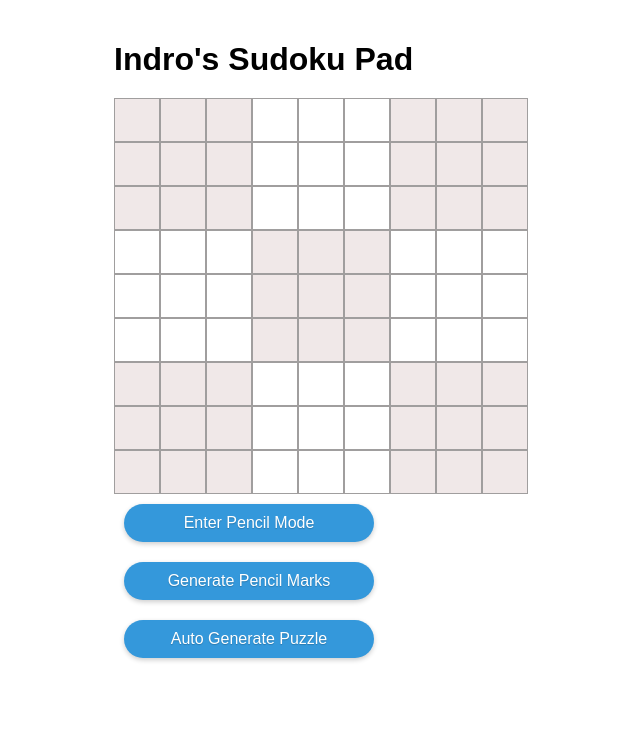
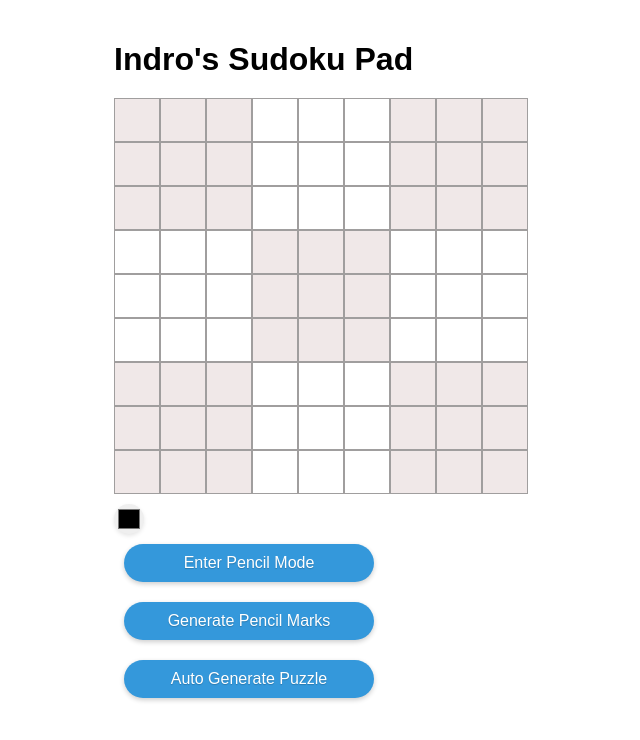
Before and after one commit to indronero/sudoku-project, a React (Create React App) app: page / in a window 1280 px wide. Shown: the top 740 px of the page, without its empty margins (226-866 px from the left). Built offline with nearby package versions, Linux system fonts and the light colour scheme.

Commit message:
Separated board into userAnswers & generatedPuzzle. Implemented colored manual pencil marking (bugs)

```diff
--- a/src/SudokuGrid.css
+++ b/src/SudokuGrid.css
@@ -17,6 +17,7 @@
   font-size: 18px;
   outline: none;
   border: 1px solid #a09e9e;
+
 }
 
 .sudoku-cell:focus {
@@ -44,11 +45,11 @@
 }
 
 /* Styling for shaded 3x3 subgrids */
-.sudoku-cell.subgrid-0,
-.sudoku-cell.subgrid-2,
-.sudoku-cell.subgrid-4,
-.sudoku-cell.subgrid-6,
-.sudoku-cell.subgrid-8 {
+.subgrid-0,
+.subgrid-2,
+.subgrid-4,
+.subgrid-6,
+.subgrid-8 {
   background-color: #f0e8e8; /* Change this to your desired shading color */
 }
 
@@ -101,14 +102,27 @@ button {
   text-shadow: 0px 1px 1px rgba(0, 0, 0, 0.2);
 }
 
-/* Styling for pencil marks */
-.sudoku-cell-container.active-pencil-mark input {
-  background-color: #f0f0f0; /* Background color for active pencil mark cell */
+.color-picker-container {
+  display: flex;
+  align-items: center;
+  gap: 10px;
+  margin-top: 10px;
 }
 
-/* Styling for puzzle-generated cells */
-.sudoku-cell.puzzle-cell {
-  font-weight: bold; /* Apply bold font weight to puzzle-generated cells */
-  color: #000000; /* Apply black color to puzzle-generated cells */
-  background-color: #f5f5f5; /* Apply a light gray background color to puzzle-generated cells */
+.color-picker-input {
+  width: 30px;
+  height: 30px;
+  border: none;
+  cursor: pointer;
+  border-radius: 50%;
+  box-shadow: 0 2px 4px rgba(0, 0, 0, 0.1);
+
 }
+
+.color-picker-input:focus {
+  outline: none;
+}
+
+.generated-cell {
+  background-color: rgba(247, 146, 5, 0.244);
+}
--- a/src/SudokuGrid.js
+++ b/src/SudokuGrid.js
@@ -4,12 +4,24 @@ import { generatePencilMarks, updatePencilMarks, usePencilMarks } from './Pencil
 //import { generateRandomSudokuPuzzle } from './PuzzleGeneration';
 
 const SudokuBoard = () => {
-  const [board, setBoard] = useState(Array.from({ length: 9 }, () => Array.from({ length: 9 }, () => '')));
+  const [generatedPuzzle, setGeneratedPuzzle] = useState(Array.from({ length: 9 }, () => Array.from({ length: 9 }, () => '')));
+  const [userAnswers, setUserAnswers] = useState(Array.from({ length: 9 }, () => Array.from({ length: 9 }, () => '')));
   const { pencilMarks, setPencilMarks, showPencilMarks, setShowPencilMarks, handleGenerateMarksClick } = usePencilMarks();
 
   const [manualPencilMarks, setManualPencilMarks] = useState(Array.from({ length: 9 }, () => Array.from({ length: 9 }, () => [])));
   const [manualPencilMode, setManualPencilMode] = useState(false);
   const [activeCell, setActiveCell] = useState(null);
+
+  const [manualPencilColors, setManualPencilColors] = useState(Array.from({ length: 9 }, () => Array.from({ length: 9 }, () => '')));
+  const [selectedColor, setSelectedColor] = useState('#000000'); // Default color
+
+  const applyColorToCell = (rowIndex, colIndex) => {
+    if (manualPencilColors[rowIndex] && manualPencilColors[rowIndex][colIndex]) { // Check if the index exists
+      const newManualPencilColors = [...manualPencilColors];
+      newManualPencilColors[rowIndex][colIndex] = selectedColor;
+      setManualPencilColors(newManualPencilColors);
+    }
+  };
 
   const handleCellClick = (rowIndex, colIndex) => {
     if (manualPencilMode) {
@@ -23,18 +35,21 @@ const SudokuBoard = () => {
     }
   };
 
-
-
   const handlePencilMarksChange = (e, rowIndex, colIndex) => {
     const { value } = e.target;
     if (activeCell !== null) {
       const newManualPencilMarks = [...manualPencilMarks];
+      const newManualPencilColors = [...manualPencilColors]; // Add this line
 
       // Parse the input value and filter out non-numeric characters
       const newMarks = value.split('').filter(char => /\d/.test(char)).map(mark => parseInt(mark, 10));
 
       // Update the manual pencil marks for the clicked cell
       newManualPencilMarks[rowIndex][colIndex] = newMarks;
+
+      // Set the color for the clicked cell using the selected color
+      newManualPencilColors[rowIndex][colIndex] = selectedColor; // Add this line
+      setManualPencilColors(newManualPencilColors);
 
       // Update the state with the new manual pencil marks
       setManualPencilMarks(newManualPencilMarks);
@@ -44,16 +59,16 @@ const SudokuBoard = () => {
     }
   };
 
-
   const handleCellChange = (e, rowIndex, colIndex) => {
     const { value } = e.target;
     if (!manualPencilMode && value === '' || /^[1-9]$/.test(value)) {
-      const newBoard = [...board];
-      newBoard[rowIndex][colIndex] = value === '' ? '' : parseInt(value, 10);
-      setBoard(newBoard);
+      const newUserAnswers = [...userAnswers];
+      newUserAnswers[rowIndex][colIndex] = value === '' ? '' : parseInt(value, 10);
+      setUserAnswers(newUserAnswers);
+      console.log('Updated userAnswers:', newUserAnswers);
 
       // Generate and update pencil marks for the entire board
-      const updatedPencilMarks = updatePencilMarks(newBoard);
+      const updatedPencilMarks = updatePencilMarks(newUserAnswers);
       setPencilMarks(updatedPencilMarks);
     }
   };
@@ -76,6 +91,8 @@ const SudokuBoard = () => {
 
   const handleAutoGenerateClick = async () => {
     try {
+      // Clear the userAnswers array
+      setUserAnswers(Array.from({ length: 9 }, () => Array.from({ length: 9 }, () => '')));
       // Make an API call to fetch the Sudoku puzzle
       const response = await fetch('https://sudoku-api.vercel.app/api/dosuku'); // Replace 'YOUR_API_URL' with the actual API endpoint
       if (!response.ok) {
@@ -87,17 +104,19 @@ const SudokuBoard = () => {
       const gridArray = data.newboard.grids[0].value;
 
       // Convert the grid array to the format expected by the board state
-      const generatedPuzzle = gridArray.map(row => row.map(value => (value === 0 ? '' : value)));
+      const newGeneratedPuzzle = gridArray.map(row => row.map(value => (value === 0 ? '' : value)));
 
-      // Set the generated puzzle to the board state
-      setBoard(generatedPuzzle);
+      // Set the generated puzzle to the state
+      setGeneratedPuzzle(newGeneratedPuzzle);
 
       // Generate and update pencil marks for the entire board
-      const updatedPencilMarks = updatePencilMarks(generatedPuzzle);
+      const updatedPencilMarks = updatePencilMarks(newGeneratedPuzzle);
       setPencilMarks(updatedPencilMarks);
 
       // Set the state to show pencil marks and hide manual entry mode
       setShowPencilMarks(false);
+      console.log('Updated generatedPuzzle:', newGeneratedPuzzle);
+      console.log('Cleared userAnswers:', userAnswers);
 
     } catch (error) {
       console.error('Error fetching the Sudoku puzzle:', error.message);
@@ -113,61 +132,62 @@ const SudokuBoard = () => {
 
   useEffect(() => {
     if (showPencilMarks) {
-      const updatedPencilMarks = updatePencilMarks(board);
+      const updatedPencilMarks = updatePencilMarks(userAnswers);
       setPencilMarks(updatedPencilMarks);
     }
-  }, [showPencilMarks, board, setPencilMarks]);
-
+  }, [showPencilMarks, userAnswers, setPencilMarks]);
 
   return (
     <div className="sudoku-board">
-      {board.map((row, rowIndex) => (
+      {generatedPuzzle.map((row, rowIndex) => (
         <div key={rowIndex} className="sudoku-row">
           {row.map((cellValue, colIndex) => {
             const subgridIndex = getSubgridIndex(rowIndex, colIndex);
-            //bugs to fix
-            const isPencilMarkCell = manualPencilMode && activeCell === `${rowIndex}-${colIndex}`;
-            const cellClasses = `sudoku-cell subgrid-${subgridIndex} ${
-              isPencilMarkCell ? 'active-pencil-mark' : ''
-            } ${cellValue === '' ? 'puzzle-cell' : ''}`;
+            const isOriginalCell = generatedPuzzle[rowIndex][colIndex] !== '';
+            const isUserCell = userAnswers[rowIndex][colIndex] !== '';
 
             return (
               <div
                 key={colIndex}
-                className="cellClasses"
+                className={`sudoku-cell-container ${isOriginalCell ? 'original-cell' : ''}`}
                 onClick={() => handleCellClick(rowIndex, colIndex)}
               >
                 {manualPencilMode ? (
                   <input
                     id={`cell-${rowIndex}-${colIndex}`}
                     type="text"
-                  className={`sudoku-cell subgrid-${subgridIndex}`}
+                    className={`sudoku-cell subgrid-${subgridIndex} ${generatedPuzzle[rowIndex][colIndex] !== '' ? 'generated-cell' : ''}`}
+                    style={{ color: manualPencilColors[rowIndex][colIndex] }}
+                    // bugs : causing non ideal editing
                     value={
-                    board[rowIndex][colIndex] !== ''
-                      ? board[rowIndex][colIndex]
-                      : manualPencilMarks[rowIndex][colIndex].join(' ')
+                      userAnswers[rowIndex][colIndex] !== ''
+                        ? userAnswers[rowIndex][colIndex]
+                        : generatedPuzzle[rowIndex][colIndex] !== ''
+                          ? generatedPuzzle[rowIndex][colIndex]
+                          : manualPencilMarks[rowIndex][colIndex].map(mark => mark !== null ? mark : '').join(' ')
                     }
                     placeholder=""
                     onChange={(e) => handlePencilMarksChange(e, rowIndex, colIndex)}
-                  readOnly={cellValue !== '' }
+                    readOnly={isOriginalCell && isUserCell}
                   />
                 ) : (
                   <input
                     id={`cell-${rowIndex}-${colIndex}`}
                     type="text"
-                  className={`sudoku-cell subgrid-${subgridIndex}`}
+                    className={`sudoku-cell subgrid-${subgridIndex} ${generatedPuzzle[rowIndex][colIndex] !== '' ? 'generated-cell' : ''}`}
+                    style={{ color: manualPencilColors[rowIndex][colIndex] }}
                     value={
-                    manualPencilMarks[rowIndex][colIndex] !== null
-                      ? manualPencilMarks[rowIndex][colIndex].join(' ')
-                      : ''
+                      userAnswers[rowIndex][colIndex] !== ''
+                        ? userAnswers[rowIndex][colIndex]
+                        : manualPencilMarks[rowIndex][colIndex].map(mark => mark !== null ? mark : '').join(' ')
                     }
                     placeholder={cellValue !== '' ? cellValue : ''}
                     maxLength={1}
                     onChange={(e) => handleCellChange(e, rowIndex, colIndex)}
-                  readOnly={cellValue !== '' }
-
+                    readOnly={isOriginalCell}
                   />
                 )}
+
                 {showPencilMarks && cellValue === '' && (
                   <div className="pencil-marks">
                     {pencilMarks[rowIndex][colIndex].map((mark) => (
@@ -182,6 +202,15 @@ const SudokuBoard = () => {
           })}
         </div>
       ))}
+      <div className="color-picker-container">
+        <input
+          type="color"
+          value={selectedColor}
+          onChange={(e) => setSelectedColor(e.target.value)}
+          onClick={applyColorToCell}
+          className="color-picker-input"
+        />
+      </div>
       <button onClick={() => setManualPencilMode(!manualPencilMode)}>
         {manualPencilMode ? 'Exit Pencil Mode' : 'Enter Pencil Mode'}
       </button>
```
Lines whose indentation alone changed are shown as unchanged.
